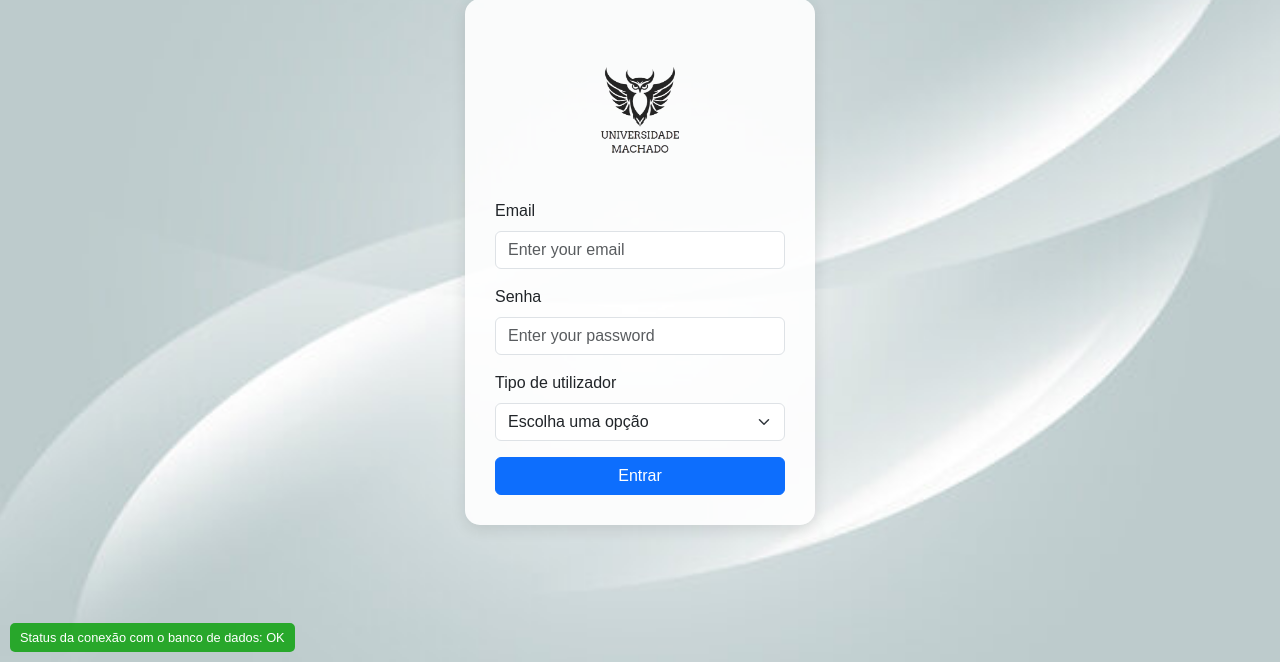
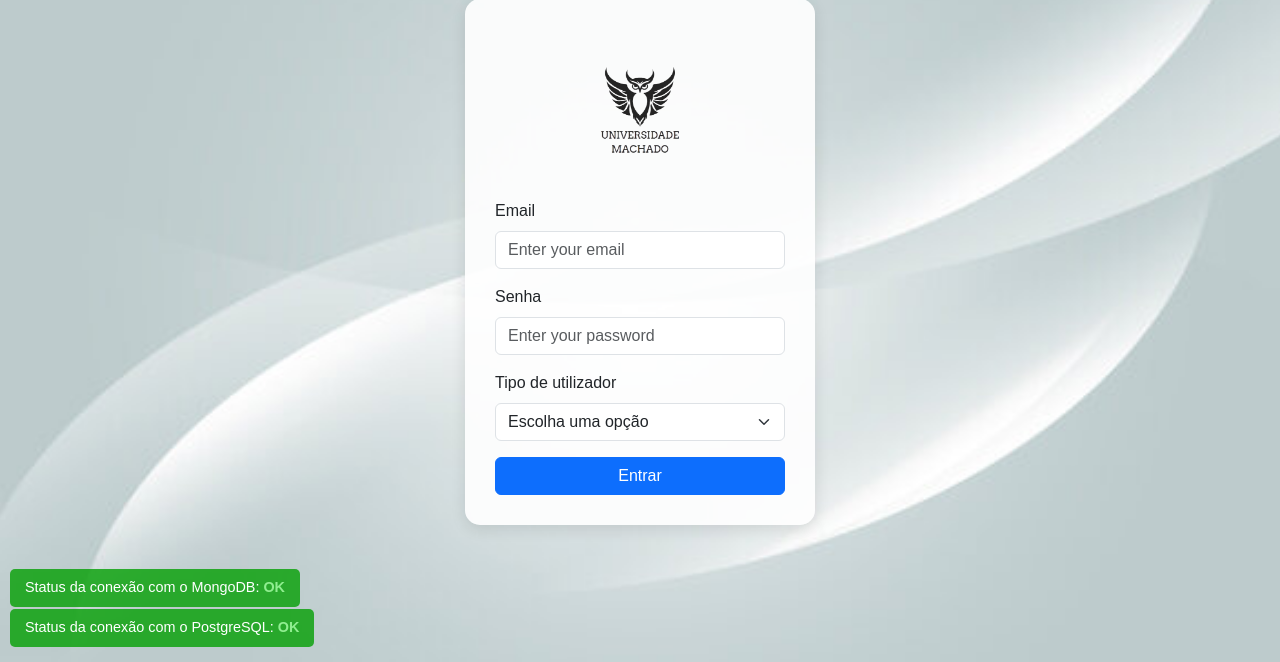
Before and after one commit to diogo735/ProjetoBD, a Django app: page / in a window 1280 px wide. Shown: the part 138-800 px from the top of the page. Run offline with Django 3.2, Linux system fonts and the light colour scheme; some libraries are stand-ins or nearby versions.

Commit message:
diogo-add bdmongo e criar grafico funcionario

```diff
--- a/app_escola/templates/pagina_login/home.html
+++ b/app_escola/templates/pagina_login/home.html
@@ -34,17 +34,29 @@
             box-shadow: 0px 4px 15px rgba(0, 0, 0, 0.1);
             width: 350px;
         }
-
         .status-container {
-            position: absolute;
+    position: fixed;
     bottom: 10px;
     left: 10px;
     background: rgba(3, 159, 3, 0.8);
-            padding: 5px 10px;
+    padding: 8px 15px;
     border-radius: 5px;
     color: white;
-            font-size: 0.8rem;
+    font-size: 0.9rem;
+    display: inline-block;
+    margin-bottom: 5px;
+    min-width: 250px;
+    text-align: center;
 }
+
+/* Ajustando a posição do MongoDB */
+.status-container.mongo {
+
+    top: auto;
+    left: 10px;
+    bottom: 50px;
+}
+
 
         .logo {
             background-color: transparent;
@@ -103,17 +115,27 @@
         </div>
     </div>
 
+    <!-- Status do PostgreSQL -->
 <div class="status-container">
     {% if db_status == "OK" %}
-        <div class="status-indicator green"></div>
+    <span>Status da conexão com o PostgreSQL: <strong style="color: lightgreen;">{{ db_status }}</strong></span>
     {% else %}
-        <div class="status-indicator red"></div>
+    <span>Status da conexão com o PostgreSQL: <strong style="color: red;">{{ db_status }}</strong></span>
     {% endif %}
-        <span>Status da conexão com o banco de dados: {{ db_status }}</span>
+</div>
+
+<!-- Status do MongoDB -->
+<div class="status-container mongo">
+    {% if mongo_status == "OK" %}
+    <span>Status da conexão com o MongoDB: <strong style="color: lightgreen;">{{ mongo_status }}</strong></span>
+    {% else %}
+    <span>Status da conexão com o MongoDB: <strong style="color: red;">{{ mongo_status }}</strong></span>
+    {% endif %}
 </div>
 
     <!-- Bootstrap JS -->
     <script src="https://cdn.jsdelivr.net/npm/bootstrap@5.3.0/dist/js/bootstrap.bundle.min.js"></script>
 </body>
 
+
 </html>
--- a/app_escola/views.py
+++ b/app_escola/views.py
@@ -11,21 +11,82 @@ from .utils import aluno_required, professor_required, funcionario_required
 from django.http import JsonResponse
 from django.views.decorators.csrf import csrf_exempt
 from datetime import datetime
+import time
+import threading
+
+from pymongo import MongoClient
+
+def sync_postgres_to_mongo():
+    """
+    Função que executa a cada 5 minutos para sincronizar as avaliações do PostgreSQL para o MongoDB,
+    incluindo o nome do curso.
+    """
+    while True:
+        try:
+            print("🔄 Sincronizando dados de PostgreSQL para MongoDB...")
+
+            # Conectar ao PostgreSQL e buscar os dados
+            with connection.cursor() as cursor:
+                cursor.execute("SELECT * FROM diogo_f_sincrunizar_com_mongodb();")
+                rows = cursor.fetchall()
+
+            # Conectar ao MongoDB
+            mongo_client = MongoClient("mongodb://127.0.0.1:27017/")
+            db = mongo_client["Escola_bd"]
+            collection = db["avaliacoes_mongo"]
+
+            # Inserir os dados no MongoDB
+            for row in rows:
+                id_avaliacao, id_aluno, nota, curso = row
+                collection.update_one(
+                    {"id_avaliacao": id_avaliacao},
+                    {"$set": {
+                        "id_avaliacao": id_avaliacao,
+                        "id_aluno": id_aluno,
+                        "nota": float(nota),
+                        "curso": curso
+                    }},
+                    upsert=True
+                )
+
+
+            print("✅ Dados sincronizados com sucesso!")
+
+        except Exception as e:
+            print(f"❌ Erro ao sincronizar dados: {e}")
+
+        time.sleep(300)  # Espera 5 minutos antes de rodar de novo
+
+# Iniciar sincronização automaticamente quando o Django for iniciado
+sync_thread = threading.Thread(target=sync_postgres_to_mongo, daemon=True)
+sync_thread.start()
 
 def home(request):
-    try:
-        # Tenta fazer uma consulta simples ao banco de dados
-        with connection.cursor() as cursor:
-            cursor.execute("SELECT 1")  # Consulta simples para verificar a conexão
-        status = "OK"
-    except Exception as e:
-        # Se houver qualquer erro na conexão, define como "Not OK"
-        status = "Not OK"
-
-    # Renderiza o template home.html com o status da conexão
-    return render(request, 'pagina_login/home.html', {'db_status': status})
-
-
+    # Verificar conexão com PostgreSQL
+    try:
+        with connection.cursor() as cursor:
+            cursor.execute("SELECT 1")
+        db_status = "OK"
+    except Exception as e:
+        db_status = f"Not OK - {e}"
+        print(f"❌ ERRO PostgreSQL: {e}")  # Mostra erro no terminal
+
+    # Verificar conexão com MongoDB
+    try:
+        mongo_client = MongoClient("mongodb://127.0.0.1:27017/")
+        mongo_client.admin.command("ping")
+        mongo_status = "OK"
+    except Exception as e:
+        mongo_status = f"Not OK - {e}"
+        print(f"❌ ERRO MongoDB: {e}")  # Mostra erro no terminal
+
+    # Debug: Exibir valores antes de renderizar
+    print(f"🔍 DEBUG - db_status: {db_status}, mongo_status: {mongo_status}")
+
+    return render(request, 'pagina_login/home.html', {
+        'db_status': db_status,
+        'mongo_status': mongo_status
+    })
 
 def obter_nome_id_user(email, user_type):
     with connection.cursor() as cursor:
@@ -2130,6 +2191,31 @@ def dashboard_funcionario(request):
         'total_matriculas': resultado[2] if resultado else 0
     }
 
+    # Conectar ao MongoDB
+    client = MongoClient("mongodb://127.0.0.1:27017/")
+    db = client["Escola_bd"]
+    collection = db["avaliacoes_mongo"]
+
+    # Buscar todas as avaliações
+    avaliacoes = list(collection.find({}, {"_id": 0, "id_aluno": 1, "nota": 1, "curso": 1}))
+
+
+    dados_cursos = {}
+    for avaliacao in avaliacoes:
+        curso = avaliacao["curso"]
+        nota = round(avaliacao["nota"])
+
+        if curso not in dados_cursos:
+            dados_cursos[curso] = {}
+
+        if nota not in dados_cursos[curso]:
+            dados_cursos[curso][nota] = 0
+
+        dados_cursos[curso][nota] += 1
+
+
+    contexto['dados_grafico'] = json.dumps(dados_cursos)
+
     return render(request, 'pagina_principal/main.html', contexto)
 
 @aluno_required
```
Also changed, not shown: app_escola/templates/pagina_principal/funcionario/dashboard_funcionario.html (+63 -8 lines), escola_bd/settings.py (+7 -0 lines). Lines whose indentation alone changed are shown as unchanged.
